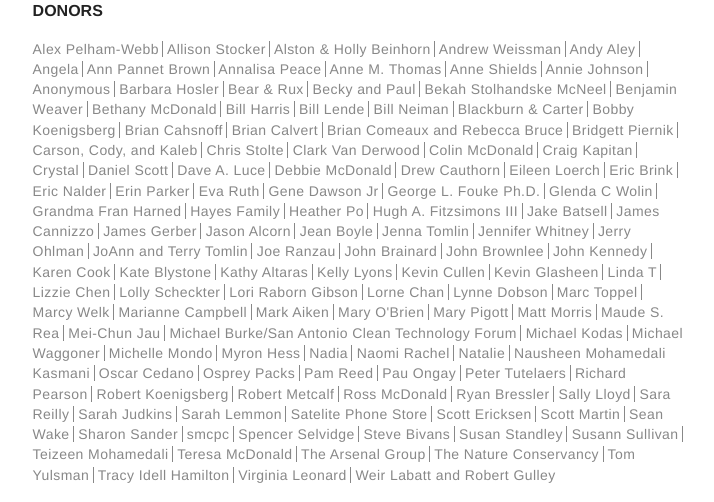
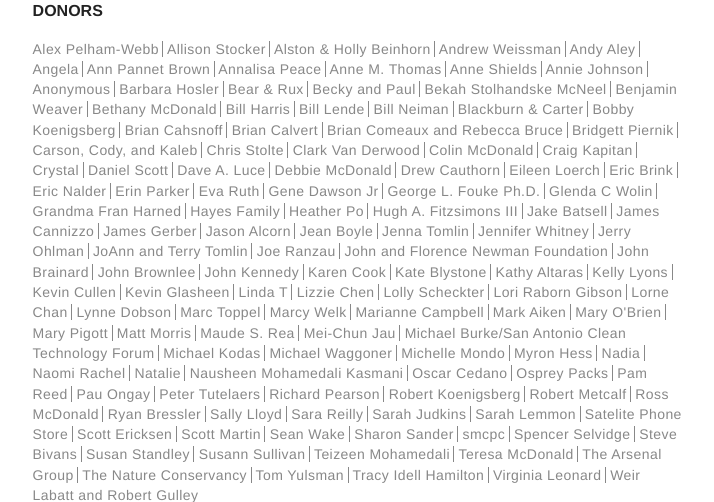
Before and after one commit to texastribune/riogrande.texastribune.org, a Django app: page /about/ in a window 1280 px wide. Shown: the part 1366-1868 px from the top of the page, without its empty margins (281-995 px from the left). Run offline with Django 3.2, Linux system fonts and the light colour scheme; style sheets or scripts are compiled from the project's sources; some libraries are stand-ins or nearby versions.

Commit message:
Add donor

```diff
--- a/riogrande/templates/about.html
+++ b/riogrande/templates/about.html
@@ -88,6 +88,7 @@
       <span class="donor">Jerry Ohlman</span>
       <span class="donor">JoAnn and Terry Tomlin</span>
       <span class="donor">Joe Ranzau</span>
+      <span class="donor">John and Florence Newman Foundation</span>
       <span class="donor">John Brainard</span>
       <span class="donor">John Brownlee</span>
       <span class="donor">John Kennedy</span>
```
